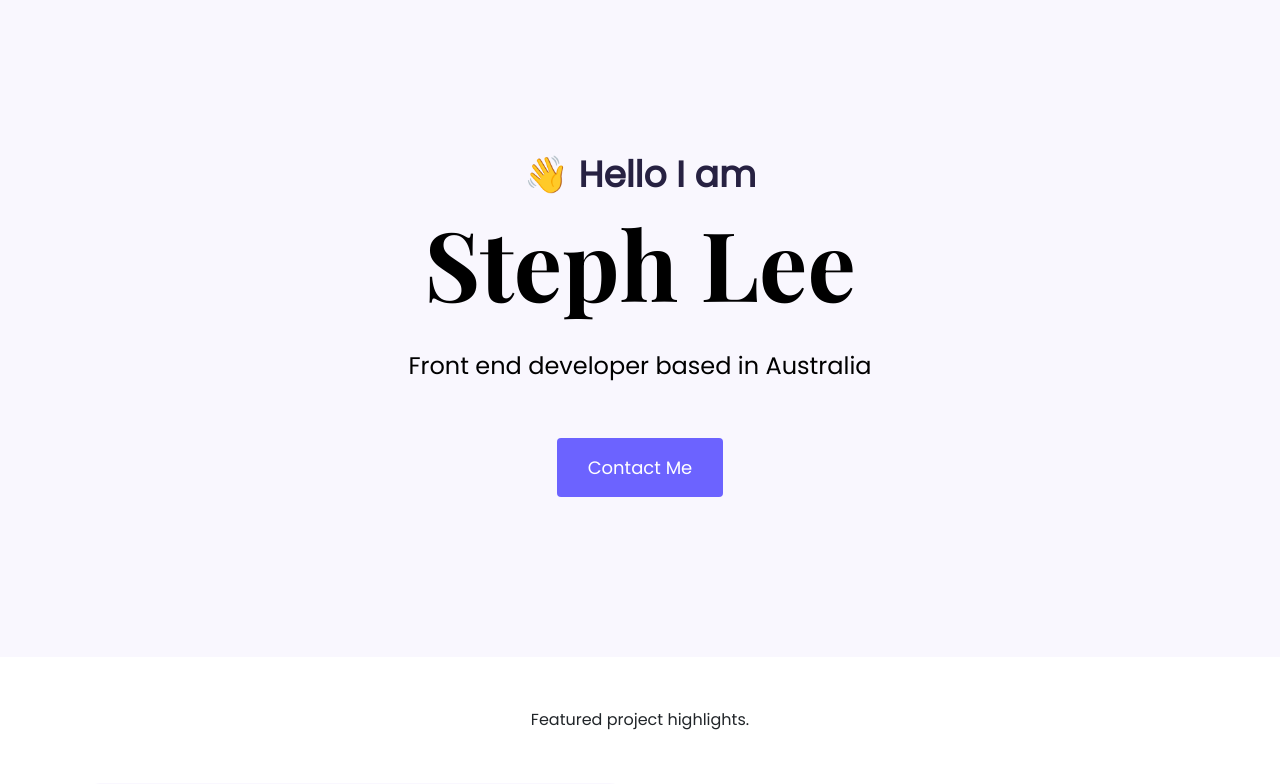
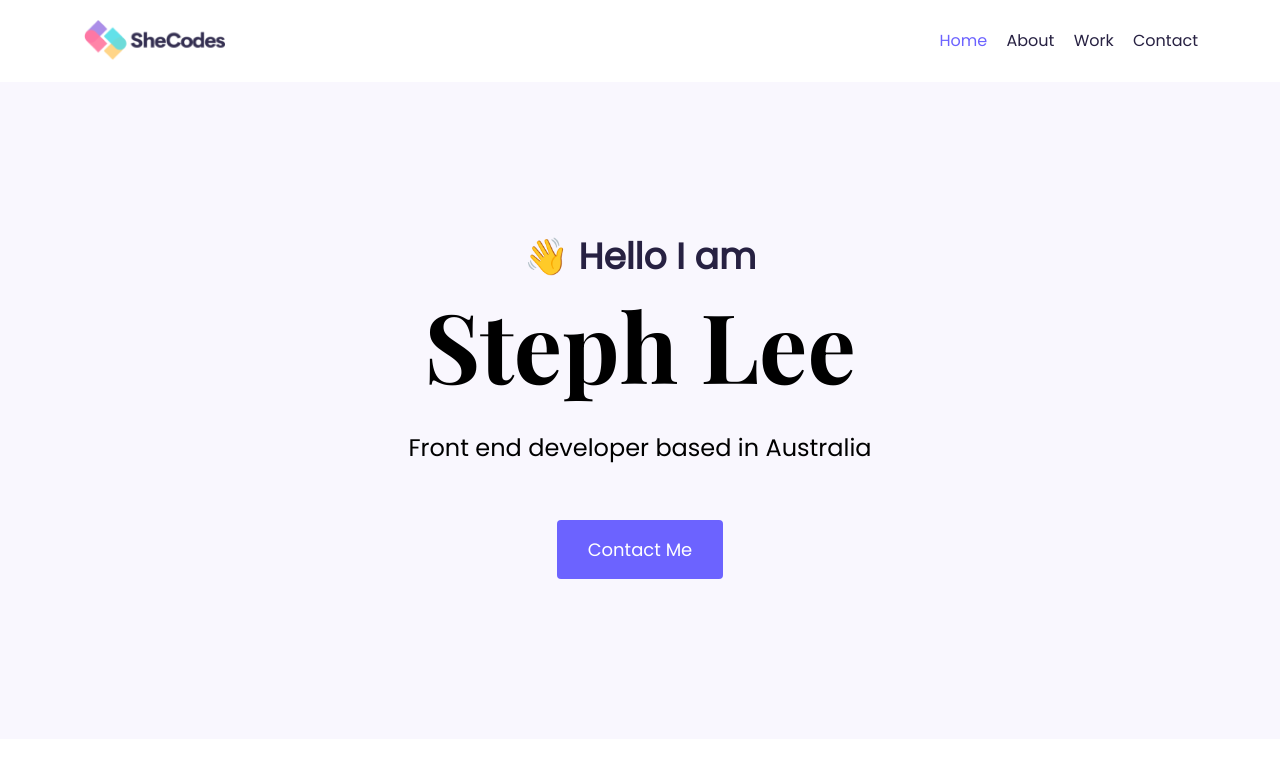
Before and after one commit to StephLeeAus/responsive-homepage, a plain HTML site: page index.html in a window 1280 px wide. Shown: the top 784 px of the page. Drawn offline with nearby package versions, Linux system fonts and the light colour scheme.

Commit message:
Updated header

```diff
--- a/index.html
+++ b/index.html
@@ -31,6 +31,30 @@
     <title>Responsive Homepage</title>
   </head>
   <body>
+    <div class="container">
+      <nav class="d-flex justify-content-between">
+        <a href="/">
+          <img
+            src="images/logo.png"
+            class="logo d-none d-md-block"
+            alt="SheCodes Logo" />
+          <img
+            src="images/logo-crop.png"
+            class="logo d-block d-md-none"
+            alt="Cropped Logo"
+        /></a>
+        <ul>
+          <li class="active">
+            <a href="/">Home</a>
+          </li>
+          <li>
+            <a href="/about.html">About</a>
+          </li>
+          <li><a href="/work.html">Work</a></li>
+          <li><a href="/contact.html">Contact</a></li>
+        </ul>
+      </nav>
+    </div>
     <div class="hero">
       <p>👋 Hello I am</p>
       <h1>Steph Lee</h1>
--- a/src/styles.css
+++ b/src/styles.css
@@ -132,4 +132,39 @@ p {
     padding: 0;
     text-align: center;
   }
+
+  nav a {
+    font-size: 12px;
+  }
 }
+
+.logo {
+  max-height: 40px;
+}
+
+nav {
+  padding: 20px 0;
+}
+
+nav ul {
+  padding: 0;
+  margin: 0;
+}
+
+nav li {
+  display: inline;
+  list-style: none;
+  line-height: 42px;
+  margin-left: 15px;
+}
+
+nav a {
+  text-decoration: none;
+  color: #272142;
+  transition: all 100ms ease-in-out;
+}
+
+nav li.active a,
+nav a:hover {
+  color: var(--branding-color);
+}
```
Also changed, not shown: images/logo-crop.png (added), images/logo.png (added), 1 other file.
